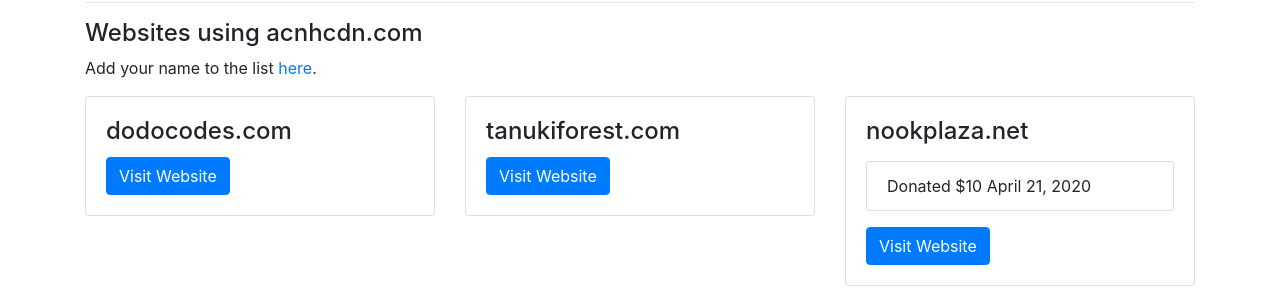
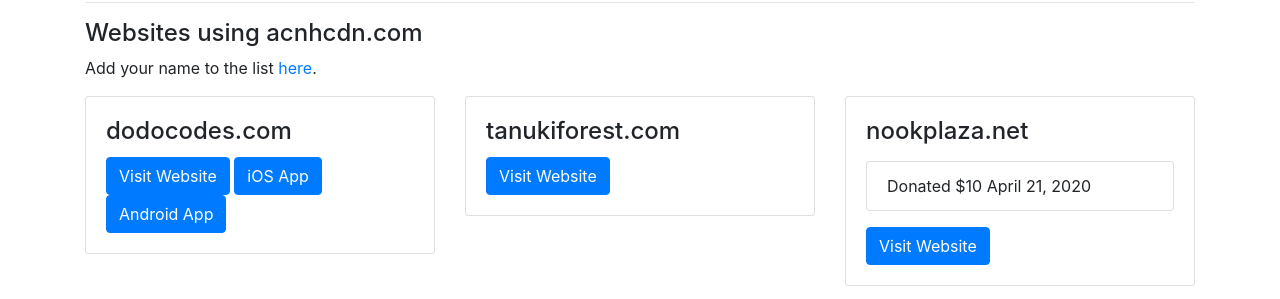
Before and after one commit to dodocodes/acnhcdn.com, a plain HTML site: page index.html in a window 1280 px wide. Shown: the part 611-910 px from the top of the page. Drawn offline with nearby package versions, Linux system fonts and the light colour scheme.

Commit message:
Formatting & fixed broken row

```diff
--- a/index.html
+++ b/index.html
@@ -35,6 +35,8 @@
           <div class="card-body">
             <h4 class="card-title">dodocodes.com</h4>
             <a href="https://dodocodes.com/" class="btn btn-primary" target="_blank">Visit Website</a>
+            <a href="https://apps.apple.com/us/app/dodocodes/id1512463462" class="btn btn-primary" target="_blank">iOS App</a>
+            <a href="https://play.google.com/store/apps/details?id=com.dodocodes.mobile" class="btn btn-primary" target="_blank">Android App</a>
           </div>
         </div>
       </div>
@@ -94,7 +96,6 @@
           </div>
         </div>
       </div>
-    </div>
       <div class="col-12 col-sm-6 col-lg-4 mb-3">
         <div class="card text-left">
           <div class="card-body">
@@ -121,6 +122,7 @@
           </div>
         </div>
       </div>
+    </div>
   </main>
 </body>
 
```
Lines whose indentation alone changed are shown as unchanged.
